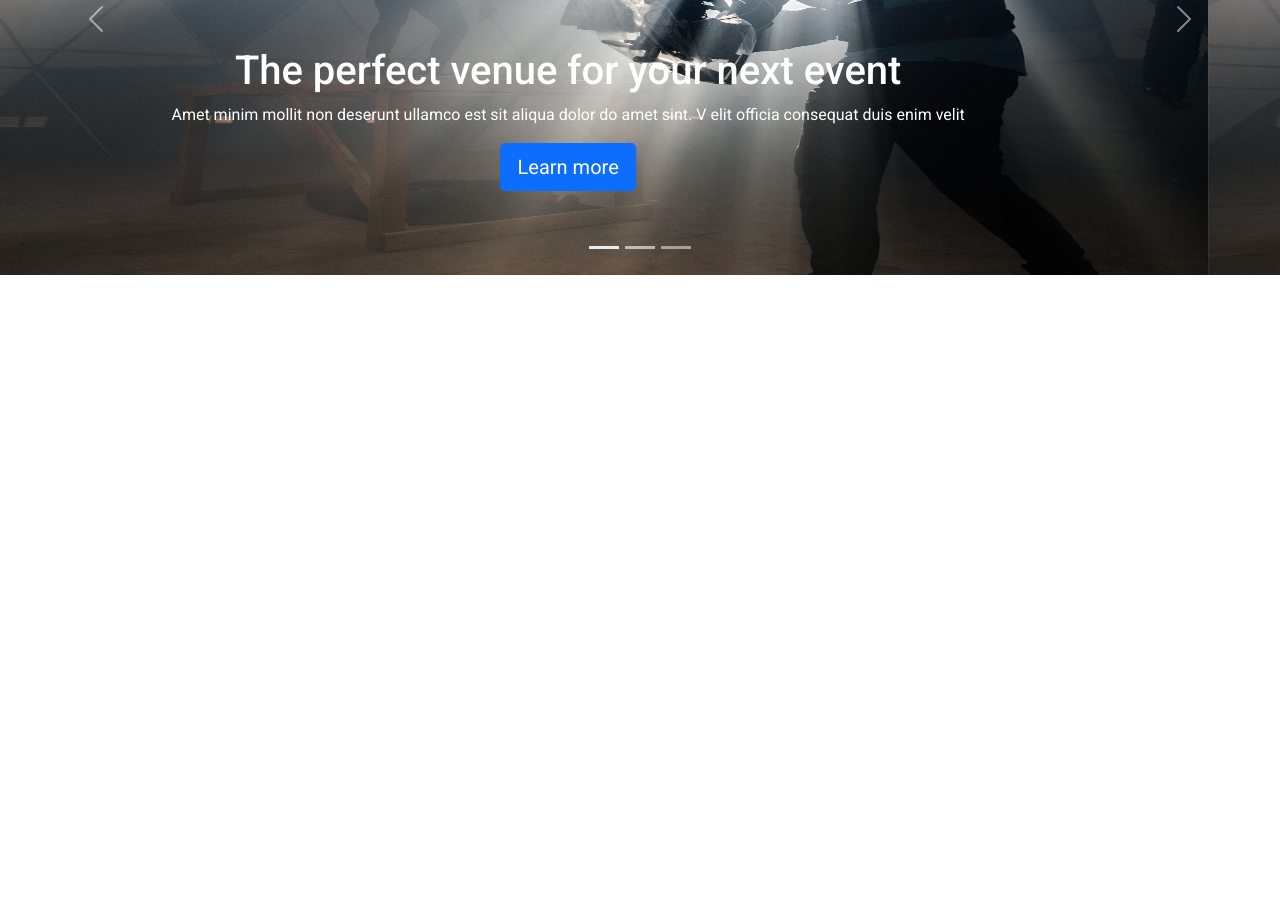
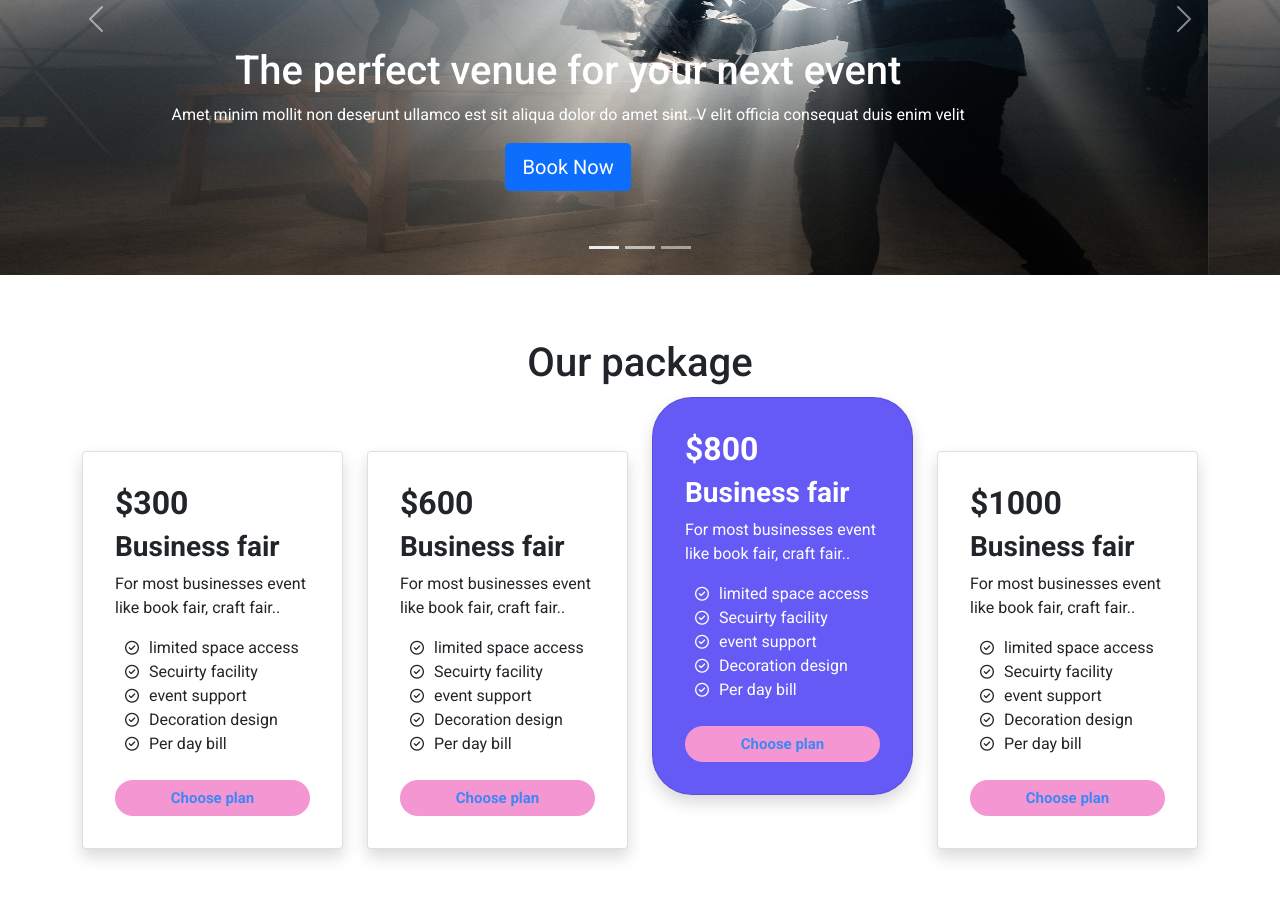
Before and after one commit to mijan-joy/assignment-3, a plain HTML site: page index.html in a window 1280 px wide. Shown: the part 303-1204 px from the top of the page. Before the commit the page ends 800 px from the top, so only its background shows below. Drawn offline with nearby package versions, Linux system fonts and the light colour scheme.

Commit message:
price update

```diff
--- a/index.html
+++ b/index.html
@@ -5,7 +5,9 @@
     <meta http-equiv="X-UA-Compatible" content="IE=edge">
     <meta name="viewport" content="width=device-width, initial-scale=1.0">
     <title>Mijan Convention Center</title>
+
     <link href="https://cdn.jsdelivr.net/npm/bootstrap@5.1.3/dist/css/bootstrap.min.css" rel="stylesheet" integrity="sha384-1BmE4kWBq78iYhFldvKuhfTAU6auU8tT94WrHftjDbrCEXSU1oBoqyl2QvZ6jIW3" crossorigin="anonymous">
+    <script src="https://kit.fontawesome.com/186b44b290.js" crossorigin="anonymous"></script>
     <link rel="stylesheet" href="style.css">
 </head>
 <body>
@@ -54,7 +56,7 @@
                     <h1>The perfect venue for your
                         next event</h1>
                     <p>Amet minim mollit non deserunt ullamco est sit aliqua dolor do amet sint. V elit officia consequat duis enim velit </p>
-                    <p><a class="btn btn-lg btn-primary" href="#">Learn more</a></p>
+                    <p><a class="btn btn-lg btn-primary" href="#">Book Now</a></p>
                   </div>
                 </div>
               </div>
@@ -66,7 +68,7 @@
                   <div class="carousel-caption">
                     <h1>Another example headline.3</h1>
                     <p>Some representative placeholder content for the second slide of the carousel.</p>
-                    <p><a class="btn btn-lg btn-primary" href="#">Learn more</a></p>
+                    <p><a class="btn btn-lg btn-primary" href="#">Book Now</a></p>
                   </div>
                 </div>
               </div>
@@ -78,7 +80,7 @@
                   <div class="carousel-caption">
                     <h1>Another example headline.2</h1>
                     <p>Some representative placeholder content for the second slide of the carousel.</p>
-                    <p><a class="btn btn-lg btn-primary" href="#">Learn more</a></p>
+                    <p><a class="btn btn-lg btn-primary" href="#">Book Now</a></p>
                   </div>
                 </div>
               </div>
@@ -95,6 +97,98 @@
           </div>
     </section>
 
+    <!-- packages -->
+    <section class="package my-5">
+        <div class="container">
+            <h1 class="text-center fw-600 mb-3 pb-5">Our package</h1>
+            <div class="row row-cols-1 row-cols-md-4 g-4">
+                <div class="col">
+                  <div class="card  shadow p-3 mb-5 bg-body rounded">
+                    <div class="card-body">
+                      <h2 class="card-title fw-bold">$300</h2>
+                      <h3 class="card-title fw-bold">Business fair</h3>
+                      <p class="card-text fs-6">For most businesses event
+                        like book fair, craft fair..</p>
+                        <div class="pack-item">
+                            <ul class="list-unstyled mt-3 mb-4 fs-6 ">
+                                <li><i class="far fa-check-circle"></i>limited space access</li>
+                                <li><i class="far fa-check-circle"></i>Secuirty facility</li>
+                                <li><i class="far fa-check-circle"></i>event support</li>
+                                <li><i class="far fa-check-circle"></i>Decoration design</li>
+                                <li><i class="far fa-check-circle"></i>Per day bill</li>
+                            </ul>
+                          <a class="btn btn-md choose-btn d-flex align-items-center justify-content-center " href="#">Choose plan</a>
+                        </div>
+                    </div>
+                  </div>
+                </div>
+                <div class="col">
+                  <div class="card  shadow p-3 mb-5 bg-body rounded">
+                    <div class="card-body">
+                      <h2 class="card-title fw-bold">$600</h2>
+                      <h3 class="card-title fw-bold">Business fair</h3>
+                      <p class="card-text fs-6">For most businesses event
+                        like book fair, craft fair..</p>
+                        <div class="pack-item">
+                            <ul class="list-unstyled mt-3 mb-4 fs-6 ">
+                                <li><i class="far fa-check-circle"></i>limited space access</li>
+                                <li><i class="far fa-check-circle"></i>Secuirty facility</li>
+                                <li><i class="far fa-check-circle"></i>event support</li>
+                                <li><i class="far fa-check-circle"></i>Decoration design</li>
+                                <li><i class="far fa-check-circle"></i>Per day bill</li>
+                            </ul>
+                          <a class="btn btn-md choose-btn d-flex align-items-center justify-content-center " href="#">Choose plan</a>
+                        </div>
+                    </div>
+                  </div>
+                </div>
+                <div class="col top-plan">
+                  <div class="card  shadow p-3 mb-5" style="border-radius: 40px; background-color: rgba(28, 13, 241, 0.678); color: white;">
+                    <div class="card-body ">
+                      <h2 class="card-title fw-bold">$800</h2>
+                      <h3 class="card-title fw-bold">Business fair</h3>
+                      <p class="card-text fs-6">For most businesses event
+                        like book fair, craft fair..</p>
+                        <div class="pack-item">
+                            <ul class="list-unstyled mt-3 mb-4 fs-6 ">
+                                <li><i class="far fa-check-circle"></i>limited space access</li>
+                                <li><i class="far fa-check-circle"></i>Secuirty facility</li>
+                                <li><i class="far fa-check-circle"></i>event support</li>
+                                <li><i class="far fa-check-circle"></i>Decoration design</li>
+                                <li><i class="far fa-check-circle"></i>Per day bill</li>
+                            </ul>
+                          <a class="btn btn-md choose-btn d-flex align-items-center justify-content-center " href="#">Choose plan</a>
+                        </div>
+                    </div>
+                  </div>
+                </div>
+                <div class="col">
+                  <div class="card  shadow p-3 mb-5 bg-body rounded">
+                    <div class="card-body">
+                      <h2 class="card-title fw-bold">$1000</h2>
+                      <h3 class="card-title fw-bold">Business fair</h3>
+                      <p class="card-text fs-6">For most businesses event
+                        like book fair, craft fair..</p>
+                        <div class="pack-item">
+                            <ul class="list-unstyled mt-3 mb-4 fs-6 ">
+                                <li><i class="far fa-check-circle"></i>limited space access</li>
+                                <li><i class="far fa-check-circle"></i>Secuirty facility</li>
+                                <li><i class="far fa-check-circle"></i>event support</li>
+                                <li><i class="far fa-check-circle"></i>Decoration design</li>
+                                <li><i class="far fa-check-circle"></i>Per day bill</li>
+                            </ul>
+                          <a class="btn btn-md choose-btn d-flex align-items-center justify-content-center " href="#">Choose plan</a>
+                        </div>
+                    </div>
+                  </div>
+                </div>
+
+
+
+              </div>
+        </div>
+    </section>
+
 <!-- bootstrap js -->
     <script src="https://cdn.jsdelivr.net/npm/bootstrap@5.1.3/dist/js/bootstrap.bundle.min.js" integrity="sha384-ka7Sk0Gln4gmtz2MlQnikT1wXgYsOg+OMhuP+IlRH9sENBO0LRn5q+8nbTov4+1p" crossorigin="anonymous"></script>
 </body>
--- a/style.css
+++ b/style.css
@@ -33,3 +33,26 @@ body{
     min-width: 100%;
     height: 32rem;
   }
+.pack-item ul li i{
+    line-height: 1.5em;
+    margin: 0 10px;
+    font-size: 14px;
+}
+.choose-btn{
+
+    background-color: #F496D1;
+    border-radius: 24px;
+}
+.choose-btn{
+    color: #3F87F5;
+    text-decoration: none;
+    font-size: 15px;
+    font-family: 'Roboto', sans-serif;
+    font-weight: 700;
+
+}
+.top-plan{
+
+    margin-top: -30px;
+
+}
```
